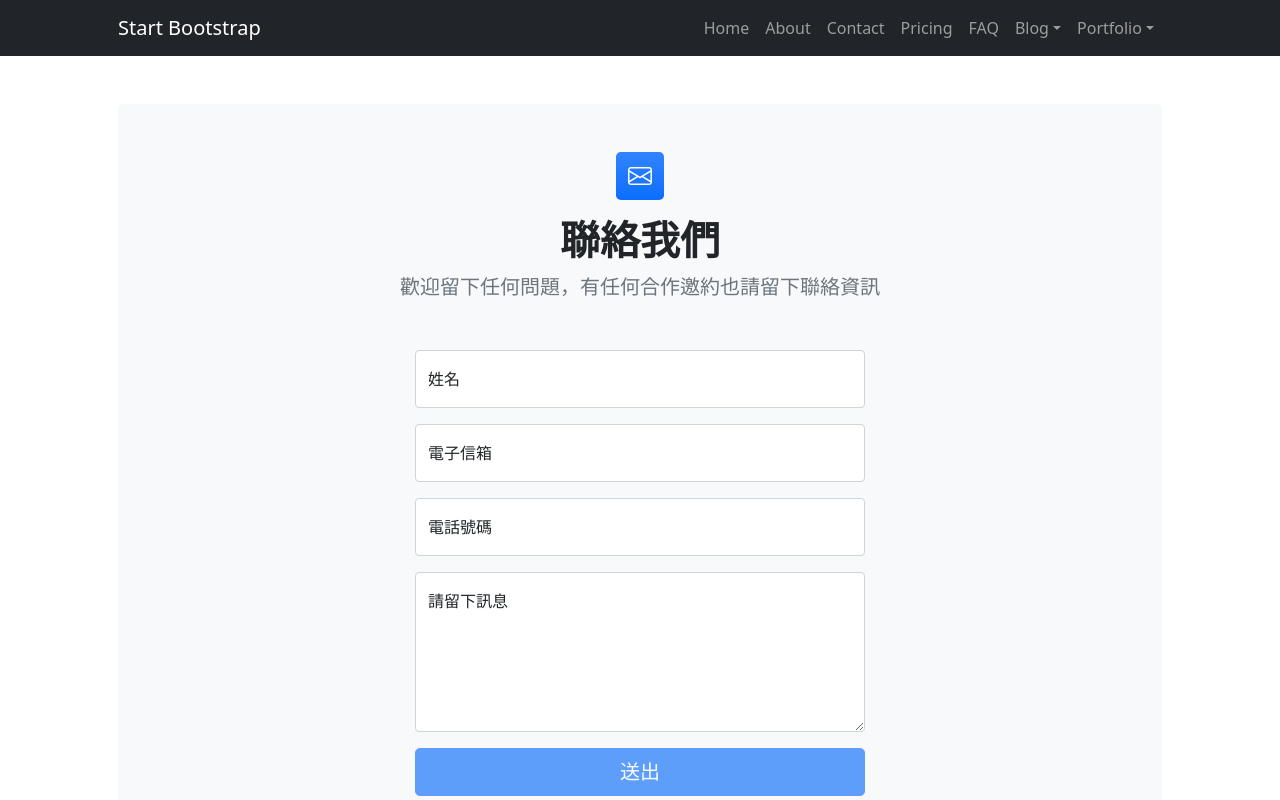
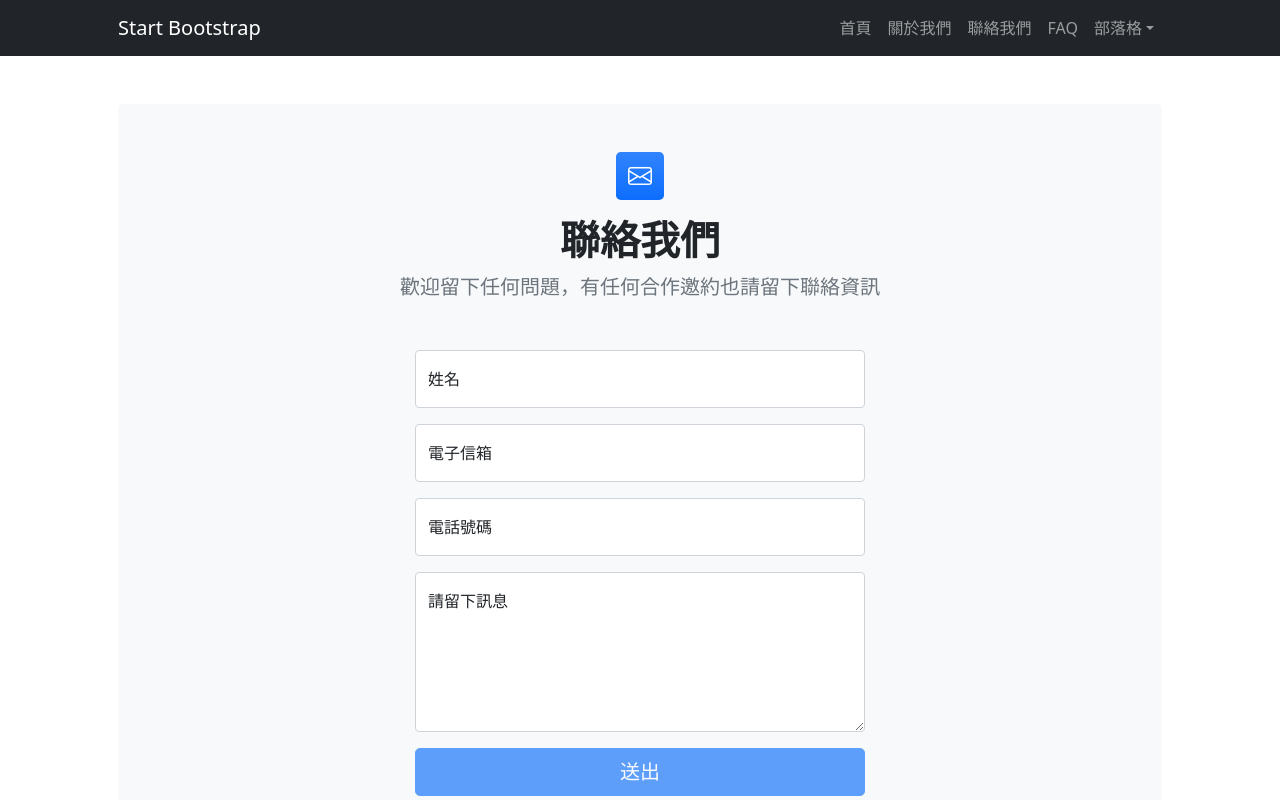
Before and after one commit to 01f220/my-team, a plain HTML site: page contact.html in a window 1280 px wide. Shown: the top 800 px of the page. Drawn offline with nearby package versions, Linux system fonts and the light colour scheme.

Commit message:
change header title

```diff
--- a/contact.html
+++ b/contact.html
@@ -22,23 +22,15 @@
             <button class="navbar-toggler" type="button" data-bs-toggle="collapse" data-bs-target="#navbarSupportedContent" aria-controls="navbarSupportedContent" aria-expanded="false" aria-label="Toggle navigation"><span class="navbar-toggler-icon"></span></button>
             <div class="collapse navbar-collapse" id="navbarSupportedContent">
                 <ul class="navbar-nav ms-auto mb-2 mb-lg-0">
-                    <li class="nav-item"><a class="nav-link" href="index.html">Home</a></li>
-                    <li class="nav-item"><a class="nav-link" href="about.html">About</a></li>
-                    <li class="nav-item"><a class="nav-link" href="contact.html">Contact</a></li>
-                    <li class="nav-item"><a class="nav-link" href="pricing.html">Pricing</a></li>
+                    <li class="nav-item"><a class="nav-link" href="index.html">首頁</a></li>
+                    <li class="nav-item"><a class="nav-link" href="about.html">關於我們</a></li>
+                    <li class="nav-item"><a class="nav-link" href="contact.html">聯絡我們</a></li>
                     <li class="nav-item"><a class="nav-link" href="faq.html">FAQ</a></li>
                     <li class="nav-item dropdown">
-                        <a class="nav-link dropdown-toggle" id="navbarDropdownBlog" href="#" role="button" data-bs-toggle="dropdown" aria-expanded="false">Blog</a>
+                        <a class="nav-link dropdown-toggle" id="navbarDropdownBlog" href="#" role="button" data-bs-toggle="dropdown" aria-expanded="false">部落格</a>
                         <ul class="dropdown-menu dropdown-menu-end" aria-labelledby="navbarDropdownBlog">
-                            <li><a class="dropdown-item" href="blog-home.html">Blog Home</a></li>
-                            <li><a class="dropdown-item" href="blog-post.html">Blog Post</a></li>
-                        </ul>
-                    </li>
-                    <li class="nav-item dropdown">
-                        <a class="nav-link dropdown-toggle" id="navbarDropdownPortfolio" href="#" role="button" data-bs-toggle="dropdown" aria-expanded="false">Portfolio</a>
-                        <ul class="dropdown-menu dropdown-menu-end" aria-labelledby="navbarDropdownPortfolio">
-                            <li><a class="dropdown-item" href="portfolio-overview.html">Portfolio Overview</a></li>
-                            <li><a class="dropdown-item" href="portfolio-item.html">Portfolio Item</a></li>
+                            <li><a class="dropdown-item" href="blog-home.html">部落格首頁</a></li>
+                            <li><a class="dropdown-item" href="blog-post.html">文章</a></li>
                         </ul>
                     </li>
                 </ul>
```
